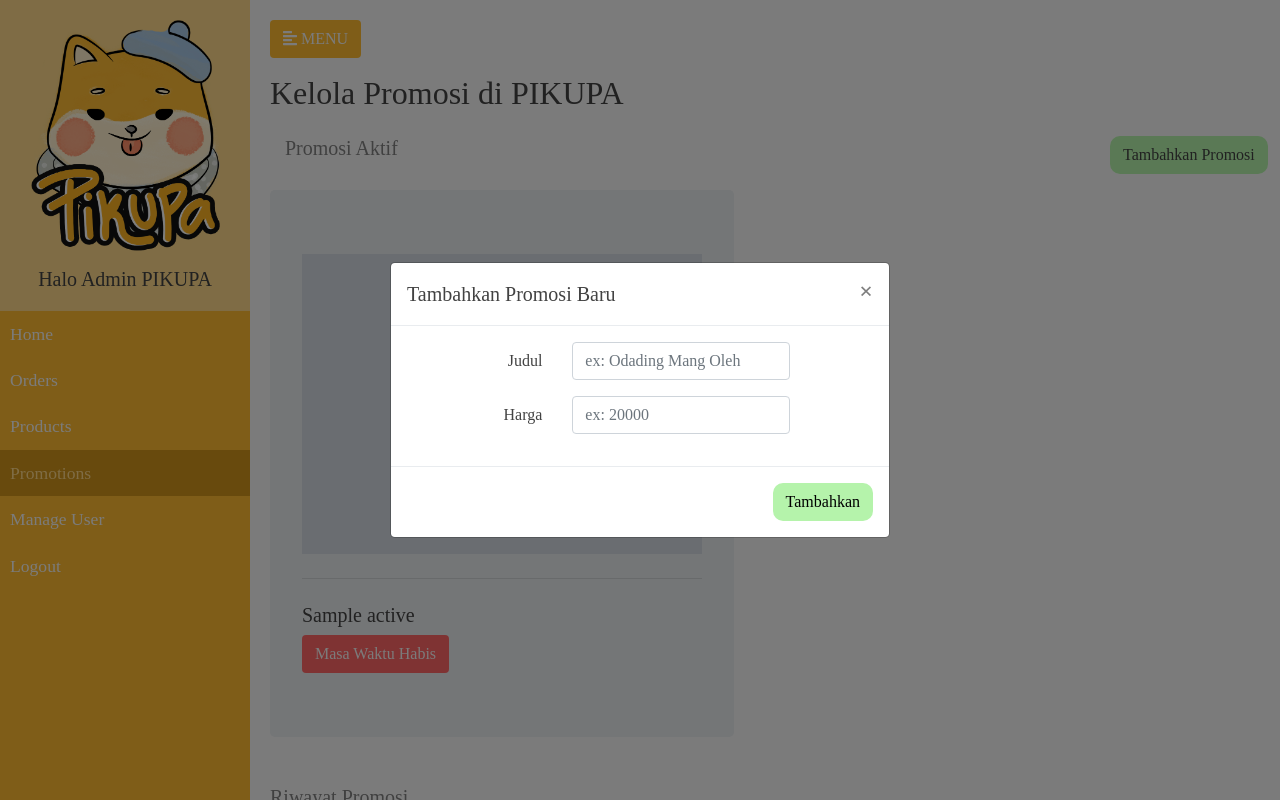
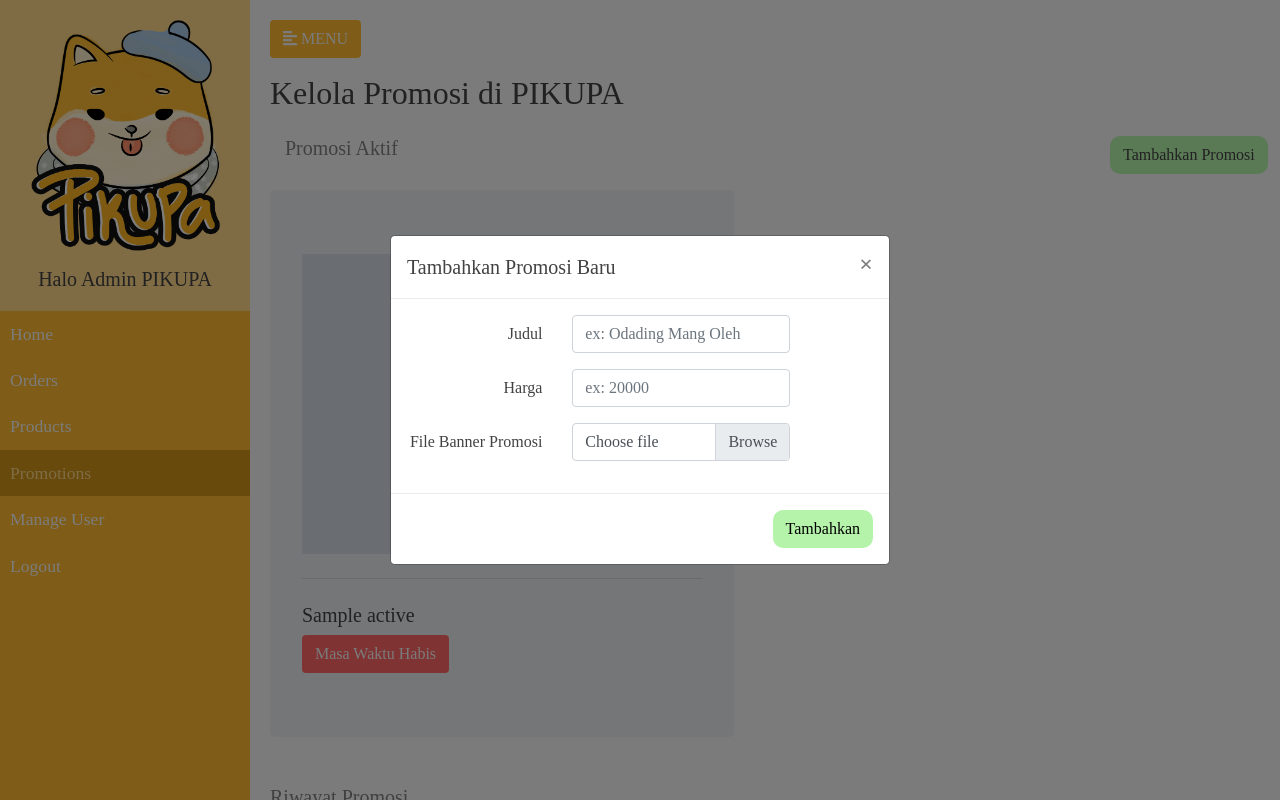
Before and after one commit to septilsnna/pikupa, a CodeIgniter 4 app: template app/Views/admin/promotions.php in a window 1280 px wide, after a click on "Tambahkan Promosi". Run offline with PHP 8.4 and a stand-in for CodeIgniter, Linux system fonts and the light colour scheme; the template is opened without the code that fills it: most values are stand-ins (such as "Sample title", 1, 10 or a date in 2020); grey boxes marked "Sample" are stand-in pictures; some libraries are stand-ins or nearby versions.

Commit message:
Admin upload banner promosi

```diff
--- a/app/Controllers/ConfigAdmin.php
+++ b/app/Controllers/ConfigAdmin.php
@@ -96,9 +96,13 @@ class ConfigAdmin extends BaseController
 
     public function add_promotions()
     {
+        $file = $this->request->getFile('promotion');     // ambil file bukti bayar
+        $nama = $file->getRandomName();                   // generate nama random
+        $file->move('promotions', $nama);                 // pindahkan ke folder promotions
+
         $data = [
             'title' => $this->request->getVar('title'),
-            'file' => '',
+            'file' => $nama,
             'price' => $this->request->getVar('price'),
             'status' => 'active'
         ];
--- a/app/Views/admin/promotions.php
+++ b/app/Views/admin/promotions.php
@@ -84,7 +84,8 @@
                                             <span aria-hidden="true">&times;</span>
                                         </button>
                                     </div>
-                                    <form action="../ConfigAdmin/add_promotions" method="post">
+                                    <form action="../ConfigAdmin/add_promotions" method="post"
+                                        enctype="multipart/form-data">
                                         <div class="modal-body">
                                             <div class="form-group row">
                                                 <label for="title"
@@ -102,6 +103,18 @@
                                                         id="price" placeholder="ex: 20000">
                                                 </div>
                                             </div>
+                                            <div class="form-group row">
+                                                <label for="promotion" class="col-md-4 col-form-label text-right">File
+                                                    Banner Promosi</label>
+                                                <div class="col-md-6">
+                                                    <div class="custom-file">
+                                                        <input type="file" class="custom-file-input" id="promotion"
+                                                            name="promotion" onchange="previewPromotion()">
+                                                        <label class="custom-file-label" for="promotion"
+                                                            aria-describedby="inputGroupFileAddon02">Choose file</label>
+                                                    </div>
+                                                </div>
+                                            </div>
                                         </div>
                                         <div class="modal-footer">
                                             <button type="submit" class="btn"
@@ -116,7 +129,7 @@
                 <div class="row my-3">
                     <?php foreach ($active as $d) : ?>
                     <div class="jumbotron">
-                        <img src="/img/<?= $d['file'] ?>" style="width: 100%">
+                        <img src="/promotions/<?= $d['file'] ?>" style="width: 100%">
                         <hr class="my-4">
                         <h5><?= $d['title']; ?></h5>
                         <a class="btn" href="../ConfigAdmin/inactivated/<?= $d['id'] ?>" role="button"
@@ -131,7 +144,7 @@
                 <div class="row my-3">
                     <?php foreach ($history as $d) : ?>
                     <div class="jumbotron">
-                        <img src="/img/<?= $d['file'] ?>" style="width: 100%">
+                        <img src="/promotions/<?= $d['file'] ?>" style="width: 100%">
                         <hr class="my-4">
                         <h5><?= $d['title']; ?></h5>
                         <h6>Status : <?= $d['status']; ?></h6>
@@ -161,6 +174,14 @@
             });
         });
         </script>
+
+        <script>
+        function previewPromotion() {
+            const promotion = document.querySelector('#promotion');
+            const promotionLabel = document.querySelector('.custom-file-label');
+            promotionLabel.textContent = promotion.files[0].name;
+        }
+        </script>
 </body>
 
 </html>
```
Also changed, not shown: app/Views/users/custom_design/form.php (+0 -26 lines), public/promotions/1601320750_5e379d4b571e68974c24.png (added).
